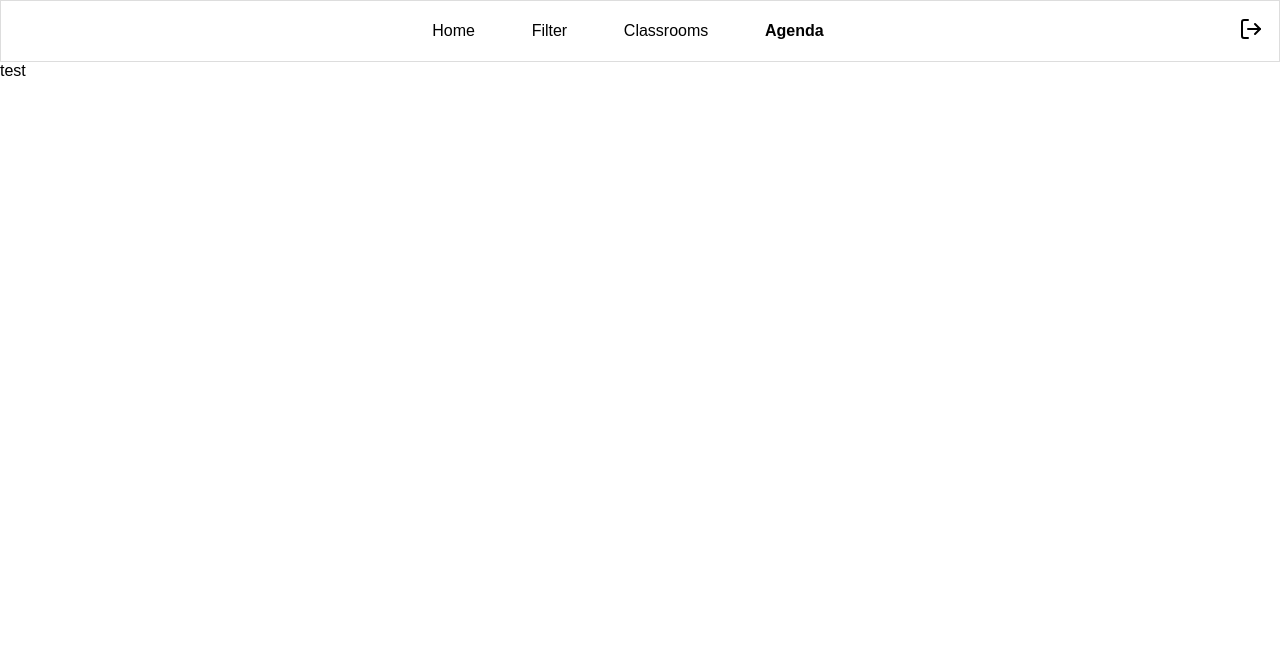
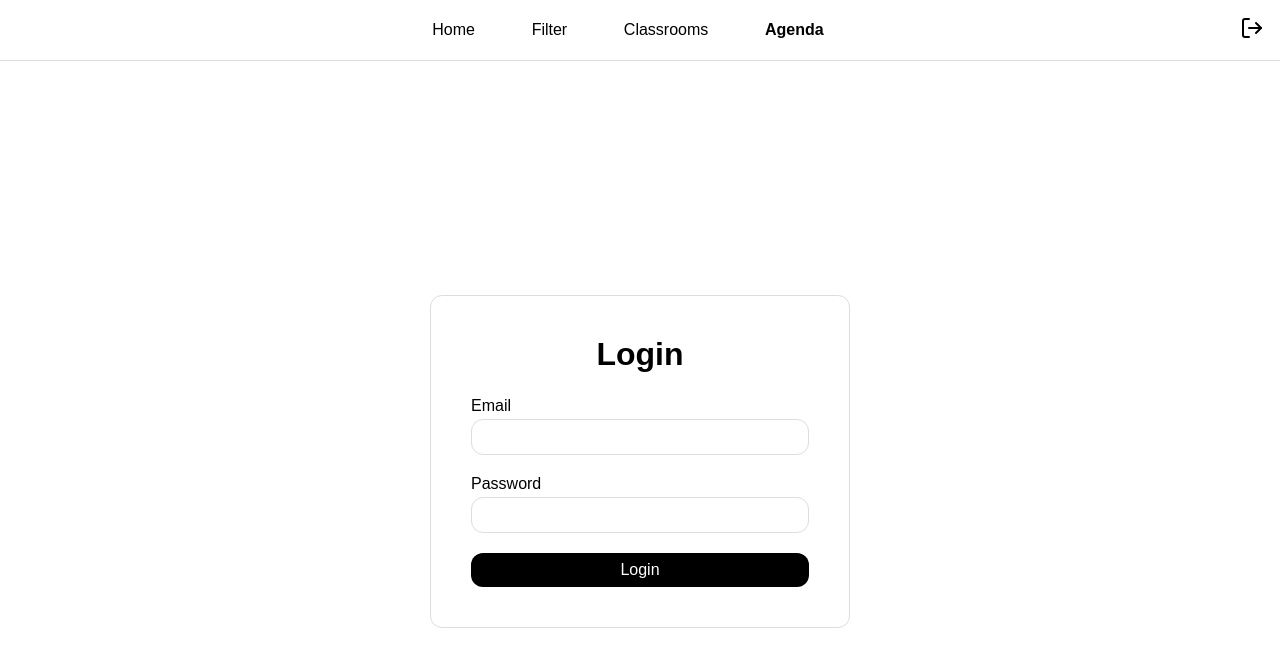
Before and after one commit to besti-hackathon-gruppe-2026/zb, a SvelteKit app in the folder frontend/: page /app/agenda in a window 1280 px wide. Shown: the top 666 px of the page. Built offline with nearby package versions, Linux system fonts and the light colour scheme.

Commit message:
Navbar sticky

```diff
--- a/frontend/src/lib/components/Navbar.svelte
+++ b/frontend/src/lib/components/Navbar.svelte
@@ -33,7 +33,12 @@
 		padding: 16px;
 
 		width: 100%;
-		border: 1px solid #ddd;
+		border-bottom: 1px solid #ddd;
+
+		position: sticky;
+		top: 0;
+		background: white;
+		z-index: 10;
 	}
 
 	a {
--- a/frontend/src/routes/app/agenda/+page.svelte
+++ b/frontend/src/routes/app/agenda/+page.svelte
@@ -1,3 +1,54 @@
+<main class="page">
+	<section class="login-card container">
+		<h1 class="title">Login</h1>
 
+		<form method="POST" action="?/login">
+			<div class="form-field">
+				<label for="email">Email</label>
+				<input id="email" name="email" type="text" required autocomplete="email" />
+			</div>
 
-<p>test</p>
+			<div class="form-field">
+				<label for="password">Password</label>
+				<input
+					id="password"
+					name="password"
+					type="password"
+					required
+					autocomplete="current-password"
+				/>
+			</div>
+
+			<button type="submit">Login</button>
+		</form>
+	</section>
+</main>
+
+<style>
+	.title {
+		text-align: center;
+	}
+
+	.login-card {
+		display: flex;
+		flex-direction: column;
+		width: 100%;
+
+		max-width: 420px;
+
+		padding: 2.5rem;
+		gap: 1.5rem;
+	}
+
+	.form-field {
+		display: flex;
+		flex-direction: column;
+		gap: 0.25rem;
+	}
+
+	form {
+		display: flex;
+		flex-direction: column;
+		gap: 1.25rem;
+	}
+</style>
```
